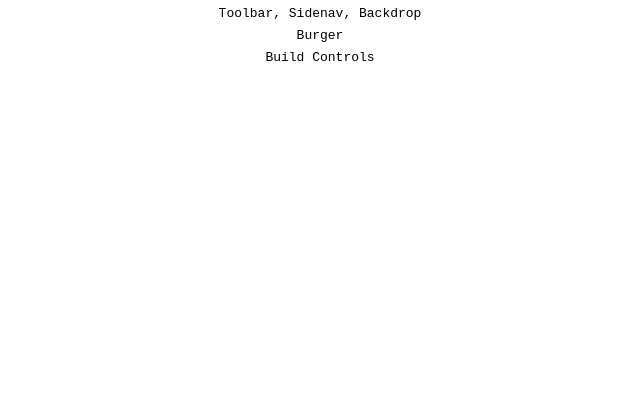
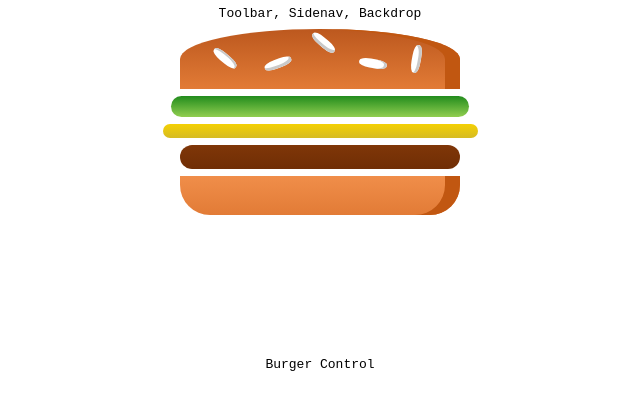
Before and after one commit to Girish21/react-complete-guide, a React (Create React App) app: page / in a window 1280 px wide. Shown: the top 410 px of the page, without its empty margins (320-960 px from the left). Built offline with nearby package versions, Linux system fonts and the light colour scheme.

Commit message:
added dynamic burger to DOM

```diff
--- /dev/null
+++ b/src/components/Burger/Burger.js
@@ -0,0 +1,38 @@
+import React from "react";
+
+import classes from "./Burger.module.css";
+
+import IngredientTypes from "./BurgerIngredient/IngredientType";
+import BurgerIngredient from "./BurgerIngredient/BurgerIngredient";
+
+const burger = props => {
+  let ingredients = Object.keys(props.ingredients)
+    .map((ingredient, i) => {
+      return [...Array(props.ingredients[ingredient])].map((ele, j) => {
+        return (
+          <BurgerIngredient
+            type={IngredientTypes[ingredient]}
+            key={Math.random()}
+          />
+        );
+      });
+    })
+    .reduce((arr, ele) => [...arr, ...ele], []);
+
+  console.log(ingredients);
+
+  if (ingredients.length !== 0)
+    ingredients = [
+      <BurgerIngredient type={IngredientTypes.breadTop} key={Math.random()} />,
+      ...ingredients,
+      <BurgerIngredient
+        type={IngredientTypes.breadBottom}
+        key={Math.random()}
+      />
+    ];
+  else ingredients = <h1>Please start adding ingredients to the Burger</h1>;
+
+  return <div className={classes.Burger}>{ingredients}</div>;
+};
+
+export default burger;
--- /dev/null
+++ b/src/components/Burger/Burger.module.css
@@ -0,0 +1,29 @@
+.Burger {
+  width: 100%;
+  margin: auto;
+  height: 250px;
+  text-align: center;
+  font-weight: bold;
+  font-size: 1.2rem;
+}
+
+@media (min-width: 1000px) and (min-height: 700px) {
+  .Burger {
+    width: 700px;
+    height: 600px;
+  }
+}
+
+@media (min-width: 500px) and (min-height: 401px) {
+  .Burger {
+    width: 450px;
+    height: 400px;
+  }
+}
+
+@media (min-width: 500px) and (min-height: 400px) {
+  .Burger {
+    width: 350px;
+    height: 300px;
+  }
+}
--- /dev/null
+++ b/src/components/Burger/BurgerIngredient/BurgerIngredient.js
@@ -0,0 +1,47 @@
+import React from "react";
+
+import PropTypes from "prop-types";
+
+import classes from "./BurgerIngredient.module.css";
+
+import IngredientType from "./IngredientType";
+
+const burgerIngredient = props => {
+  let ingredient = null;
+
+  switch (props.type) {
+    case IngredientType.breadBottom:
+      ingredient = <div className={classes.BreadBottom} />;
+      break;
+    case IngredientType.breadTop:
+      ingredient = (
+        <div className={classes.BreadTop}>
+          <div className={classes.Seeds1} />
+          <div className={classes.Seeds2} />
+        </div>
+      );
+      break;
+    case IngredientType.meat:
+      ingredient = <div className={classes.Meat} />;
+      break;
+    case IngredientType.bacon:
+      ingredient = <div className={classes.Bacon} />;
+      break;
+    case IngredientType.cheese:
+      ingredient = <div className={classes.Cheese} />;
+      break;
+    case IngredientType.salad:
+      ingredient = <div className={classes.Salad} />;
+      break;
+    default:
+      ingredient = null;
+  }
+
+  return ingredient;
+};
+
+burgerIngredient.prototype = {
+  type: PropTypes.number.isRequired
+};
+
+export default burgerIngredient;
--- /dev/null
+++ b/src/components/Burger/BurgerIngredient/BurgerIngredient.module.css
@@ -0,0 +1,112 @@
+.BreadBottom {
+  height: 13%;
+  width: 80%;
+  background: linear-gradient(#f08e4a, #e27b36);
+  border-radius: 0 0 30px 30px;
+  box-shadow: inset -15px 0 #c15711;
+  margin: 2% auto;
+}
+
+.BreadTop {
+  height: 20%;
+  width: 80%;
+  background: linear-gradient(#bc581e, #e27b36);
+  border-radius: 50% 50% 0 0;
+  box-shadow: inset -15px 0 #c15711;
+  margin: 2% auto;
+  position: relative;
+}
+
+.Seeds1 {
+  width: 10%;
+  height: 15%;
+  position: absolute;
+  background-color: white;
+  left: 30%;
+  top: 50%;
+  border-radius: 40%;
+  transform: rotate(-20deg);
+  box-shadow: inset -2px -3px #c9c9c9;
+}
+
+.Seeds1:after {
+  content: "";
+  width: 100%;
+  height: 100%;
+  position: absolute;
+  background-color: white;
+  left: -170%;
+  top: -260%;
+  border-radius: 40%;
+  transform: rotate(60deg);
+  box-shadow: inset -1px 2px #c9c9c9;
+}
+
+.Seeds1:before {
+  content: "";
+  width: 100%;
+  height: 100%;
+  position: absolute;
+  background-color: white;
+  left: 180%;
+  top: -50%;
+  border-radius: 40%;
+  transform: rotate(60deg);
+  box-shadow: inset -1px -3px #c9c9c9;
+}
+
+.Seeds2 {
+  width: 10%;
+  height: 15%;
+  position: absolute;
+  background-color: white;
+  left: 64%;
+  top: 50%;
+  border-radius: 40%;
+  transform: rotate(10deg);
+  box-shadow: inset -3px 0 #c9c9c9;
+}
+
+.Seeds2:before {
+  content: "";
+  width: 100%;
+  height: 100%;
+  position: absolute;
+  background-color: white;
+  left: 150%;
+  top: -130%;
+  border-radius: 40%;
+  transform: rotate(90deg);
+  box-shadow: inset 1px 3px #c9c9c9;
+}
+
+.Meat {
+  width: 80%;
+  height: 8%;
+  background: linear-gradient(#7f3608, #702e05);
+  margin: 2% auto;
+  border-radius: 15px;
+}
+
+.Cheese {
+  width: 90%;
+  height: 4.5%;
+  margin: 2% auto;
+  background: linear-gradient(#f4d004, #d6bb22);
+  border-radius: 20px;
+}
+
+.Salad {
+  width: 85%;
+  height: 7%;
+  margin: 2% auto;
+  background: linear-gradient(#228c1d, #91ce50);
+  border-radius: 20px;
+}
+
+.Bacon {
+  width: 80%;
+  height: 3%;
+  background: linear-gradient(#bf3813, #c45e38);
+  margin: 2% auto;
+}
--- /dev/null
+++ b/src/components/Burger/BurgerIngredient/IngredientType.js
@@ -0,0 +1,10 @@
+const ingredientType = Object.freeze({
+  breadBottom: 1,
+  breadTop: 2,
+  meat: 3,
+  cheese: 4,
+  salad: 5,
+  bacon: 6
+});
+
+export default ingredientType;
--- a/src/container/BurgerBuilder/BurgerBuilder.js
+++ b/src/container/BurgerBuilder/BurgerBuilder.js
@@ -2,17 +2,27 @@ import React from "react";
 
 import Aux from "../../AuxHOC";
 
+import Burger from "../../components/Burger/Burger";
+
 class BurgerBuilder extends React.Component {
   constructor(props) {
     super(props);
+    this.state = {
+      ingredients: {
+        salad: 1,
+        bacaon: 1,
+        cheese: 1,
+        meat: 1
+      }
+    };
   }
 
   render() {
     return (
       <Aux>
-        <code>Burger</code>
+        <Burger ingredients={this.state.ingredients} />
         <br />
-        <code>Build Controls</code>
+        <code>Burger Control</code>
       </Aux>
     );
   }
```
